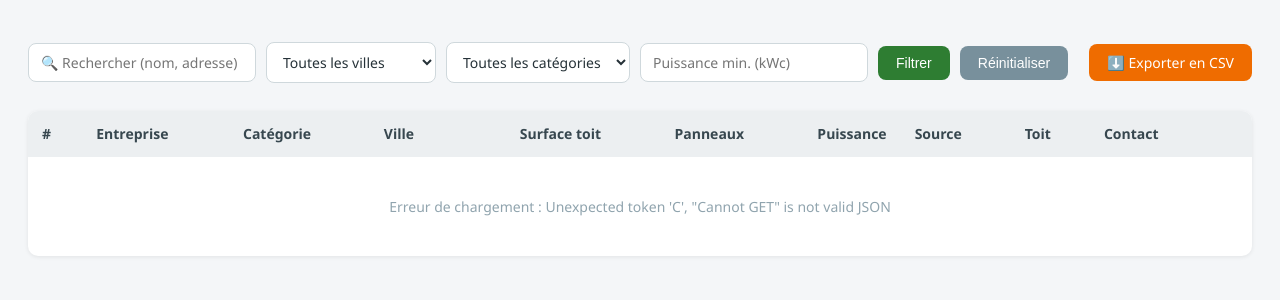
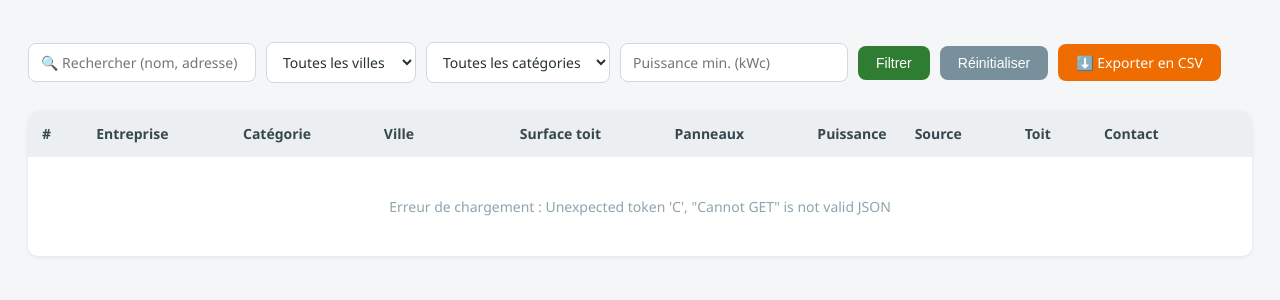
Before and after one commit to youssefyaslane/APP_Maps_surface, a Python web app: template templates/dashboard.html in a window 1280 px wide. Shown: the part 89-389 px from the top of the page. Run offline with Jinja, Linux system fonts and the light colour scheme; the template is opened without the code that fills it, so the values that code supplies are empty.

Commit message:
Garde les KPI sur une ligne et le bouton d'export avec les filtres
Sur un ecran de portable, la sixieme carte passait seule a la ligne : une
case de grille prend par defaut la largeur de son contenu, et un nombre
comme « 565 936,5 kWc » ne se coupe pas. Le bouton d'export, pousse a droite
par une marge automatique, se retrouvait seul sur une ligne vide.

Co-Authored-By: Claude Opus 5.5 <noreply@anthropic.com>

```diff
--- a/static/dashboard.css
+++ b/static/dashboard.css
@@ -126,6 +126,11 @@ html, body {
 }
 
 .stat-card {
+  /* Sans ça, une grille donne à chaque case une largeur minimale basée sur
+     son contenu plutôt que sur les 190px ci-dessus : un nombre comme
+     « 565 936,5 kWc » ne se coupe jamais, et forçait des cases trop larges
+     pour que les 6 tiennent sur une ligne, quel que soit l'écran. */
+  min-width: 0;
   background: #fff;
   border-radius: 10px;
   padding: 16px 18px;
@@ -173,7 +178,7 @@ html, body {
   border: 1px solid #cfd8dc;
   border-radius: 8px;
   font-size: 14px;
-  min-width: 170px;
+  min-width: 150px;
   background: #fff;
   color: #263238;
   font-family: inherit;
@@ -208,7 +213,6 @@ html, body {
 }
 
 .btn-export {
-  margin-left: auto;
   padding: 9px 18px;
   border-radius: 8px;
   background: #ef6c00;
```
